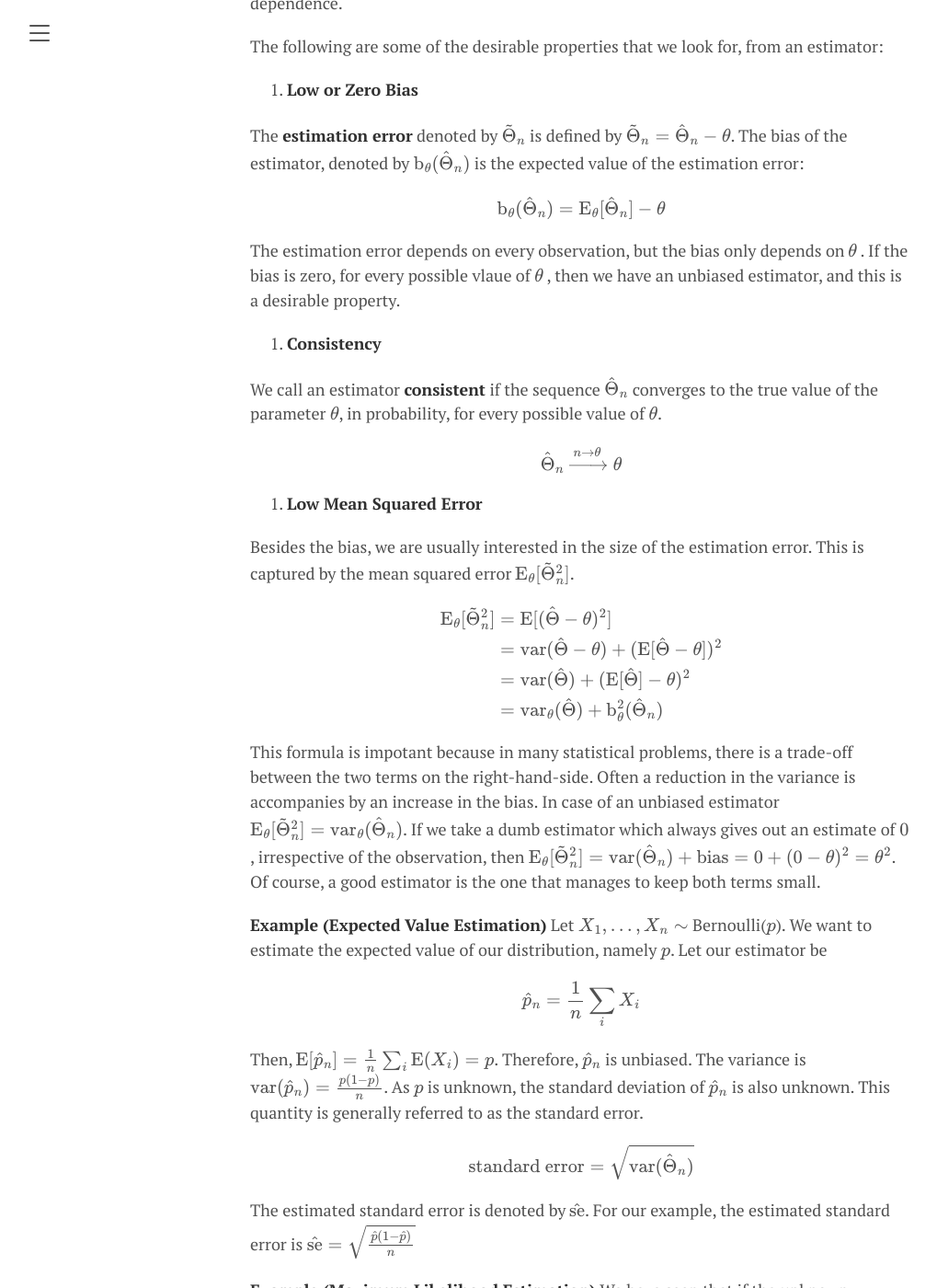
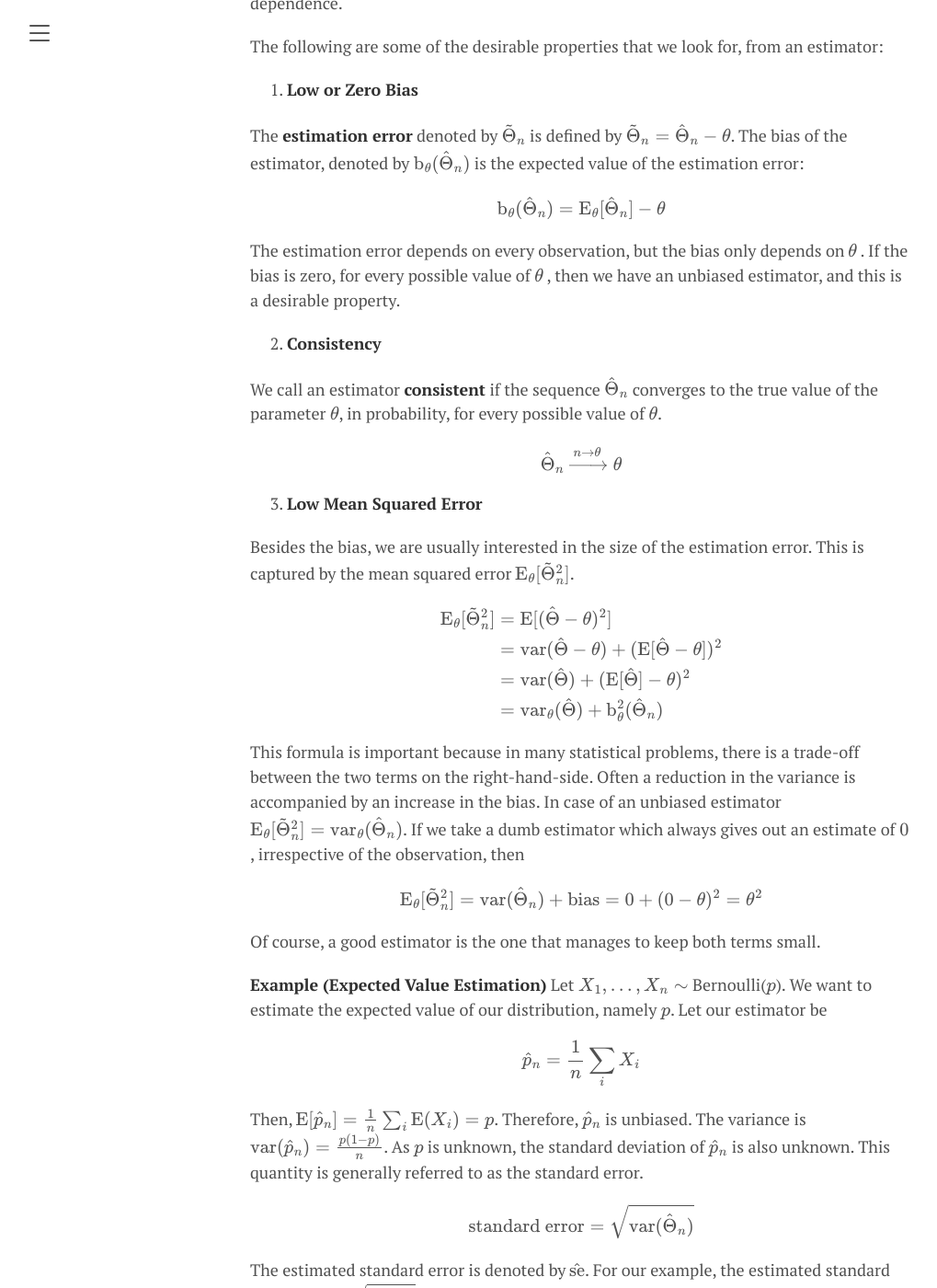
Before and after one commit to guptv93/guptv93.github.io, a Jekyll site: the page built from _statistics/classical_inference_I.md, in a window 1280 px wide and 1400 px high, scrolled down 1246 px. Shown: the whole window at 92% size, without its empty margins (8-1027 px from the left). Built offline with Jekyll 4.4.1, drawn with Linux system fonts in a browser that asks for light colours; nearby versions of some CDN libraries; formulas are drawn with MathJax 3; some of the changed text lies outside the part shown.

Commit message:
Minor changes to Statistics Notes

```diff
--- a/_statistics/classical_inference_I.md
+++ b/_statistics/classical_inference_I.md
@@ -43,8 +43,9 @@ $$
 \mathrm{b}_\theta(\hat\Theta_n) = \expect_\theta[\hat\Theta_n] - \theta
 $$
 
-The estimation error depends on every observation, but the bias only depends on $\theta$ . If the bias is zero, for every possible vlaue of $\theta$ , then we have an unbiased estimator, and this is a desirable property.
+The estimation error depends on every observation, but the bias only depends on $\theta$ . If the bias is zero, for every possible value of $\theta$ , then we have an unbiased estimator, and this is a desirable property.
 
+{:start="2"}
 2. **Consistency**
 
 We call an estimator **consistent** if the sequence $\hat\Theta_n$ converges to the true value of the parameter $\theta$, in probability, for every possible value of $\theta$.
@@ -53,6 +54,7 @@ $$
 \hat\Theta_n \xrightarrow{n \to \theta} \theta
 $$
 
+{:start="3"}
 3. **Low Mean Squared Error**
 
 Besides the bias, we are usually interested in the size of the estimation error. This is captured by the mean squared error $\expect_\theta[\tilde\Theta_n^2]$.
@@ -66,7 +68,13 @@ $$
 \end{align}
 $$
 
-This formula is impotant because in many statistical problems, there is a trade-off between the two terms on the right-hand-side. Often a reduction in the variance is accompanies by an increase in the bias. In case of an unbiased estimator $\expect_\theta[\tilde\Theta_n^2] = \v_\theta(\hat\Theta_n)$. If we take a dumb estimator which always gives out an estimate of $0$, irrespective of the observation, then $\expect_\theta[\tilde\Theta_n^2] =  \v(\hat\Theta_n) + \textrm{bias} = 0 + (0 - \theta)^2 = \theta^2$. Of course, a good estimator is the one that manages to keep both terms small.
+This formula is important because in many statistical problems, there is a trade-off between the two terms on the right-hand-side. Often a reduction in the variance is accompanied by an increase in the bias. In case of an unbiased estimator $\expect_\theta[\tilde\Theta_n^2] = \v_\theta(\hat\Theta_n)$. If we take a dumb estimator which always gives out an estimate of $0$, irrespective of the observation, then
+
+$$
+\expect_\theta[\tilde\Theta_n^2] =  \v(\hat\Theta_n) + \textrm{bias} = 0 + (0 - \theta)^2 = \theta^2
+$$
+
+Of course, a good estimator is the one that manages to keep both terms small.
 
 **Example (Expected Value Estimation)** Let $X_1, \dots, X_n \sim$ Bernoulli($p$). We want to estimate the expected value of our distribution, namely $p$. Let our estimator be
 
@@ -134,9 +142,9 @@ For a concrete interpretation, look at it like this. We construct a confidence i
 
 
 
-Point estimators often have a limiting Normal distribution, meaning that $\hat\Theta_n \sim \mathcal{N}(\theta, \text{se}^2)$. In this case, we can construct confidence intervals as follows:
+Point estimators often have a limiting Normal distribution, meaning that $\hat\Theta_n \sim \mathcal{N}(\theta, \text{se}^2)$. In this case, we can construct confidence intervals as follows.
 
-**Theorem**: Suppose that $\hat{\Theta}_ n \sim \mathcal{N}(\theta, \text{se}^2)$. Let $z_ {\alpha/2}$ be such that $\prob{(Z > z_{\alpha/2})} = \alpha/2$, where $Z \sim \mathcal{N}(0, 1)$. By symmetry of normal distribution $\prob(-z_{\alpha/2}< Z < z_{\alpha/2}) = 1 - \alpha$.
+**Theorem**: Suppose that $\hat{\Theta}_ n \sim \mathcal{N}(\theta, \text{se}^2)$. Let $z_ {\alpha/2}$ be such that $\prob{(Z > z_{\alpha/2})} = \alpha/2$, where $Z \sim \mathcal{N}(0, 1)$. By symmetry of normal distribution $\prob(-z_{\alpha/2}< Z < z_{\alpha/2}) = 1 - \alpha$
 
 Let
 
```
Also changed, not shown: _statistics/bayesian_inference.md (+1 -1 lines), _statistics/classical_inference_II.md (+1 -1 lines), _statistics/distributions.md (+1 -1 lines), _statistics/regression.md (+2 -2 lines), Gemfile.lock, README.md.
